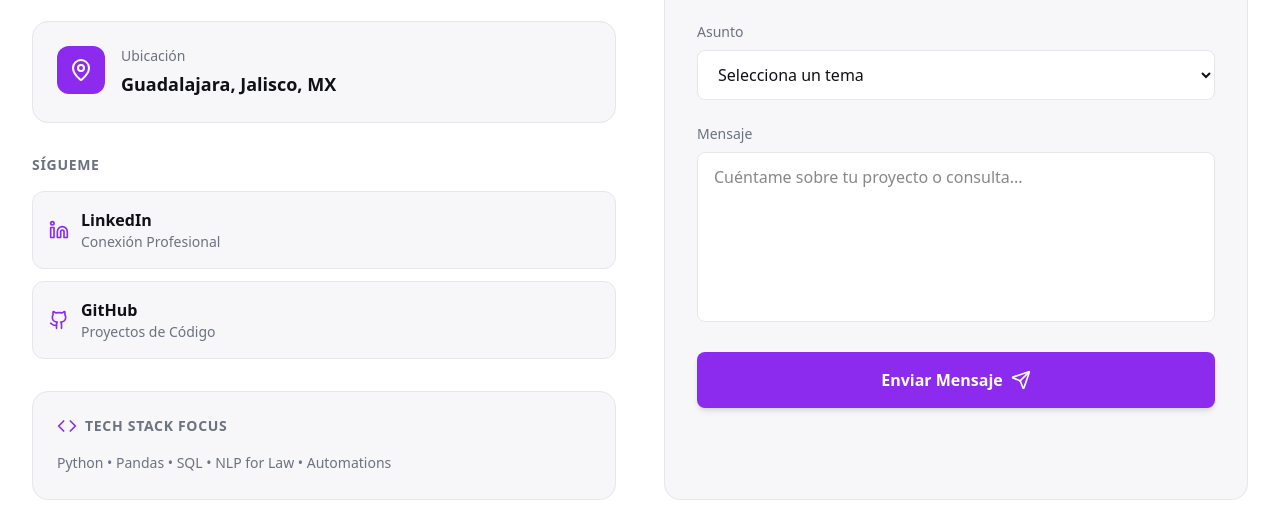
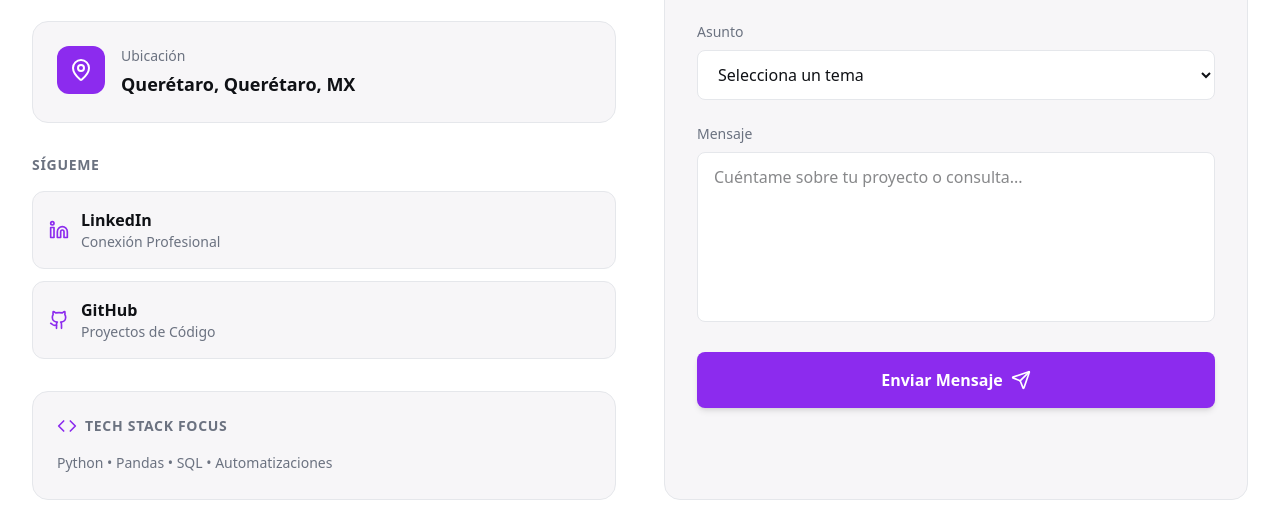
Before and after one commit to ivargasm/portafolio-blog-frontend, a Next.js app: page /contacto in a window 1280 px wide. Shown: the part 518-1043 px from the top of the page. Built offline with nearby package versions, Linux system fonts and the light colour scheme; no server answers.

Commit message:
correcion de ubicacion

```diff
--- a/src/app/(main)/contacto/page.tsx
+++ b/src/app/(main)/contacto/page.tsx
@@ -108,7 +108,7 @@ export default function ContactoPage() {
                                     </p>
                                     <p className="text-lg font-semibold"
                                         style={{ color: 'var(--text-primary)' }}>
-                                        Guadalajara, Jalisco, MX
+                                        Querétaro, Querétaro, MX
                                     </p>
                                 </div>
                             </div>
@@ -166,7 +166,7 @@ export default function ContactoPage() {
                             </div>
                             <p className="text-sm leading-relaxed"
                                 style={{ color: 'var(--text-secondary)' }}>
-                                Python • Pandas • SQL • NLP for Law • Automations
+                                Python • Pandas • SQL • Automatizaciones
                             </p>
                         </div>
                     </div>
--- a/src/app/(main)/sobre-mi/page.tsx
+++ b/src/app/(main)/sobre-mi/page.tsx
@@ -4,7 +4,7 @@
 
 import Image from 'next/image';
 import Link from 'next/link';
-import { Scale, Code, Database, BookOpen, Shield, FileText, ArrowRight } from 'lucide-react';
+import { Scale, Code, Database, BookOpen, Shield, FileText, ArrowRight, Sparkles } from 'lucide-react';
 
 export default function SobreMiPage() {
     return (
@@ -39,6 +39,7 @@ function HeroSection() {
                     <div className="space-y-6">
                         <div className="inline-flex items-center gap-2 px-4 py-2 rounded-full border"
                             style={{ borderColor: 'var(--border)', backgroundColor: 'var(--surface)' }}>
+                            <Sparkles className="w-4 h-4" style={{ color: 'var(--primary)' }} />
                             <span className="text-sm font-medium" style={{ color: 'var(--text-secondary)' }}>
                                 Ingeniero & Abogado en formación
                             </span>
```
